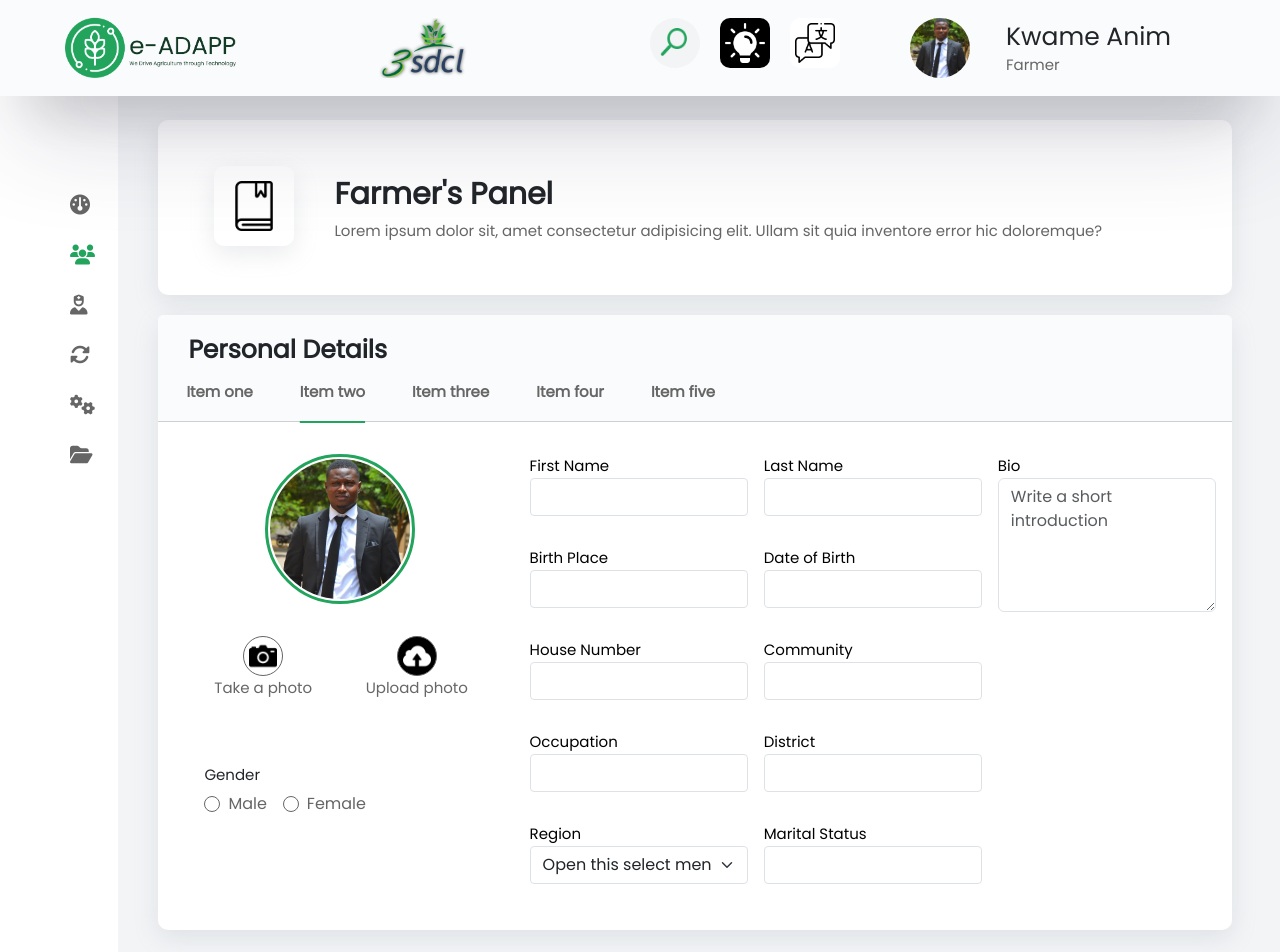
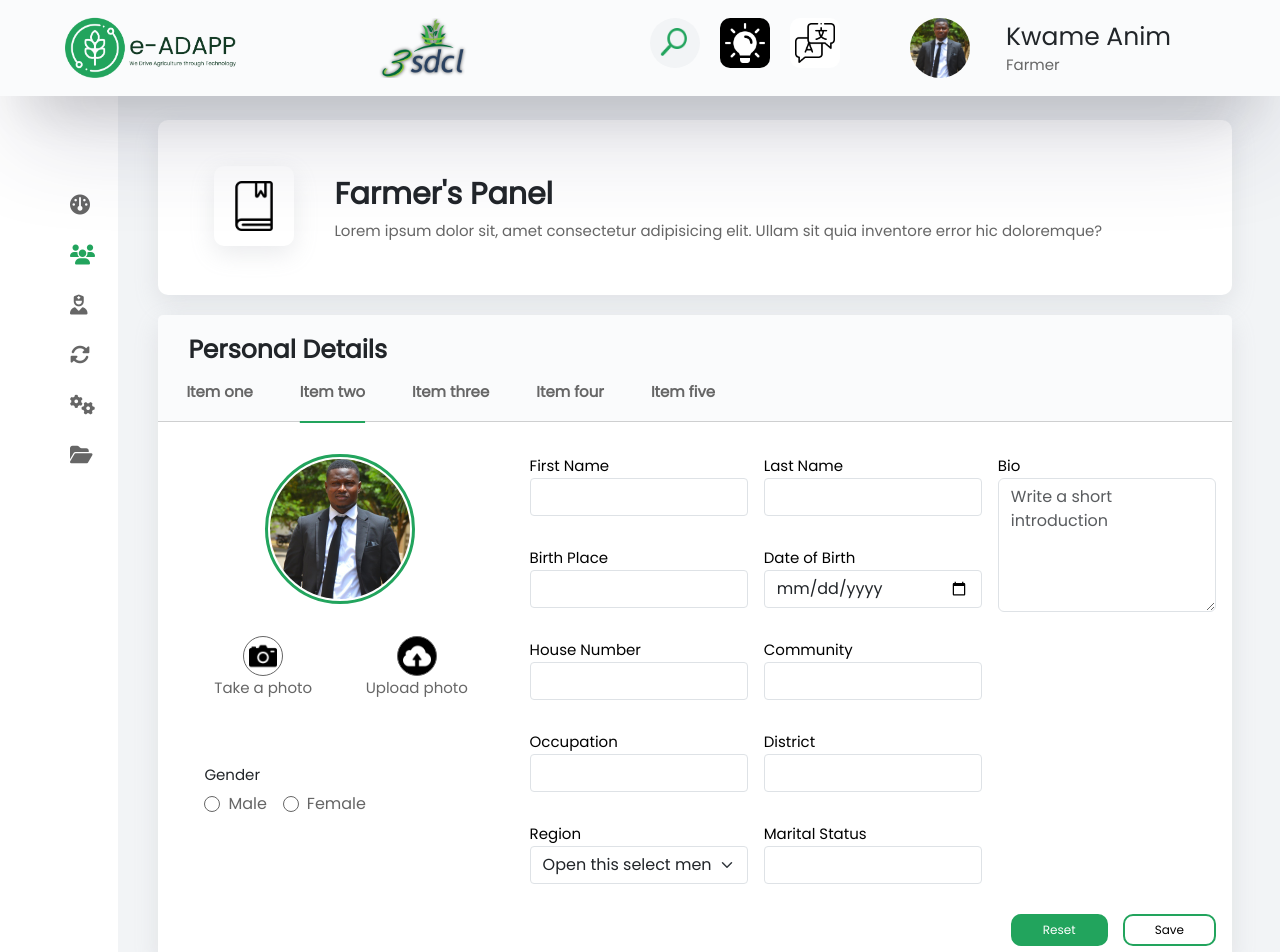
Before and after one commit to yaqoubhassan/coding-challenge, a Vue app: page /dashboard/farmers in a window 1280 px wide. Shown: the top 952 px of the page. Built offline with nearby package versions, Linux system fonts and the light colour scheme.

Commit message:
finish up farmers' screen

```diff
--- a/src/components/Farmers.vue
+++ b/src/components/Farmers.vue
@@ -65,60 +65,51 @@
                     <div class="col-xl-8 col-lg-8 col-md-8 col-sm-8">
                         <form>
                             <div class="row g-3">
-                                <div class="col-xl-8 col-lg-8 col-md-8 col-sm-8 form-area">
+                                <div class="col-xl-8 col-lg-8 col-md-12 col-sm-12 form-area">
                                     <div class="row g-3">
                                         <div class="col-xl-6 col-lg-6 col-md-6 col-sm-6">
                                             <label for="exampleInputEmail1" class="form-label">First Name</label>
-                                            <input type="email" class="form-control" id="exampleInputEmail1"
-                                                aria-describedby="emailHelp">
+                                            <input type="text" class="form-control">
                                         </div>
                                         <div class="col-xl-6 col-lg-6 col-md-6 col-sm-6">
                                             <label for="exampleInputEmail1" class="form-label">Last Name</label>
-                                            <input type="email" class="form-control" id="exampleInputEmail1"
-                                                aria-describedby="emailHelp">
+                                            <input type="text" class="form-control">
                                         </div>
                                     </div>
                                     <div class="row g-3">
                                         <div class="col-xl-6 col-lg-6 col-md-6 col-sm-6">
                                             <label for="exampleInputEmail1" class="form-label">Birth Place</label>
-                                            <input type="email" class="form-control" id="exampleInputEmail1"
-                                                aria-describedby="emailHelp">
+                                            <input type="text" class="form-control">
                                         </div>
                                         <div class="col-xl-6 col-lg-6 col-md-6 col-sm-6">
                                             <label for="exampleInputEmail1" class="form-label">Date of Birth</label>
-                                            <input type="email" class="form-control" id="exampleInputEmail1"
-                                                aria-describedby="emailHelp">
+                                            <input type="date" class="form-control">
                                         </div>
                                     </div>
                                     <div class="row g-3">
                                         <div class="col-xl-6 col-lg-6 col-md-6 col-sm-6">
                                             <label for="exampleInputEmail1" class="form-label">House Number</label>
-                                            <input type="email" class="form-control" id="exampleInputEmail1"
-                                                aria-describedby="emailHelp">
+                                            <input type="text" class="form-control">
                                         </div>
                                         <div class="col-xl-6 col-lg-6 col-md-6 col-sm-6">
                                             <label for="exampleInputEmail1" class="form-label">Community</label>
-                                            <input type="email" class="form-control" id="exampleInputEmail1"
-                                                aria-describedby="emailHelp">
+                                            <input type="text" class="form-control">
                                         </div>
                                     </div>
                                     <div class="row g-3">
                                         <div class="col-xl-6 col-lg-6 col-md-6 col-sm-6">
                                             <label for="exampleInputEmail1" class="form-label">Occupation</label>
-                                            <input type="email" class="form-control" id="exampleInputEmail1"
-                                                aria-describedby="emailHelp">
+                                            <input type="text" class="form-control">
                                         </div>
                                         <div class="col-xl-6 col-lg-6 col-md-6 col-sm-6">
                                             <label for="exampleInputEmail1" class="form-label">District</label>
-                                            <input type="email" class="form-control" id="exampleInputEmail1"
-                                                aria-describedby="emailHelp">
+                                            <input type="email" class="form-control">
                                         </div>
                                     </div>
                                     <div class="row g-3">
                                         <div class="col-xl-6 col-lg-6 col-md-6 col-sm-6">
                                             <label for="exampleInputEmail1" class="form-label">Region</label>
-                                            <select type="email" class="form-control form-select" id="exampleInputEmail1"
-                                                aria-describedby="emailHelp">
+                                            <select type="text" class="form-control form-select">
                                                 <option selected>Open this select menu</option>
                                                 <option value="1">One</option>
                                                 <option value="2">Two</option>
@@ -127,12 +118,11 @@
                                         </div>
                                         <div class="col-xl-6 col-lg-6 col-md-6 col-sm-6">
                                             <label for="exampleInputEmail1" class="form-label">Marital Status</label>
-                                            <input type="email" class="form-control" id="exampleInputEmail1"
-                                                aria-describedby="emailHelp">
+                                            <input type="text" class="form-control">
                                         </div>
                                     </div>
                                 </div>
-                                <div class="col-xl-4 col-lg-4 col-md-4 col-sm-4">
+                                <div class="col-xl-4 col-lg-4 col-md-12 col-sm-12">
                                     <div class="mb-3">
                                         <label for="exampleFormControlTextarea1" class="form-label">Bio</label>
                                         <textarea class="form-control" id="exampleFormControlTextarea1" rows="5"
@@ -140,6 +130,13 @@
                                     </div>
 
                                 </div>
+                            </div>
+                            <div class="row">
+                                <div class="text-end form-btn">
+                                    <button class="reset-btn">Reset</button>
+                                    <button class="save-btn">Save</button>
+                                </div>
+
                             </div>
                         </form>
                     </div>
@@ -150,6 +147,36 @@
 </template>
 
 <style scoped>
+.form-btn button {
+    border-radius: 10px;
+    padding: 5px 30px;
+    font-size: 12px;
+}
+
+.reset-btn {
+    margin-right: 15px;
+    border: none;
+    background-color: #22A45D;
+    color: #FFFFFF;
+    border: 2px solid #22A45D;
+}
+
+.save-btn {
+    background-color: transparent;
+    border: 2px solid #22A45D;
+}
+
+.save-btn:hover {
+    background-color: #054221;
+    color: #FFFFFF;
+    border: 2px solid #054221;
+}
+
+.reset-btn:hover {
+    background-color: #054221;
+    border: 2px solid #054221;
+}
+
 input,
 select {
     border-radius: 4px;
```
